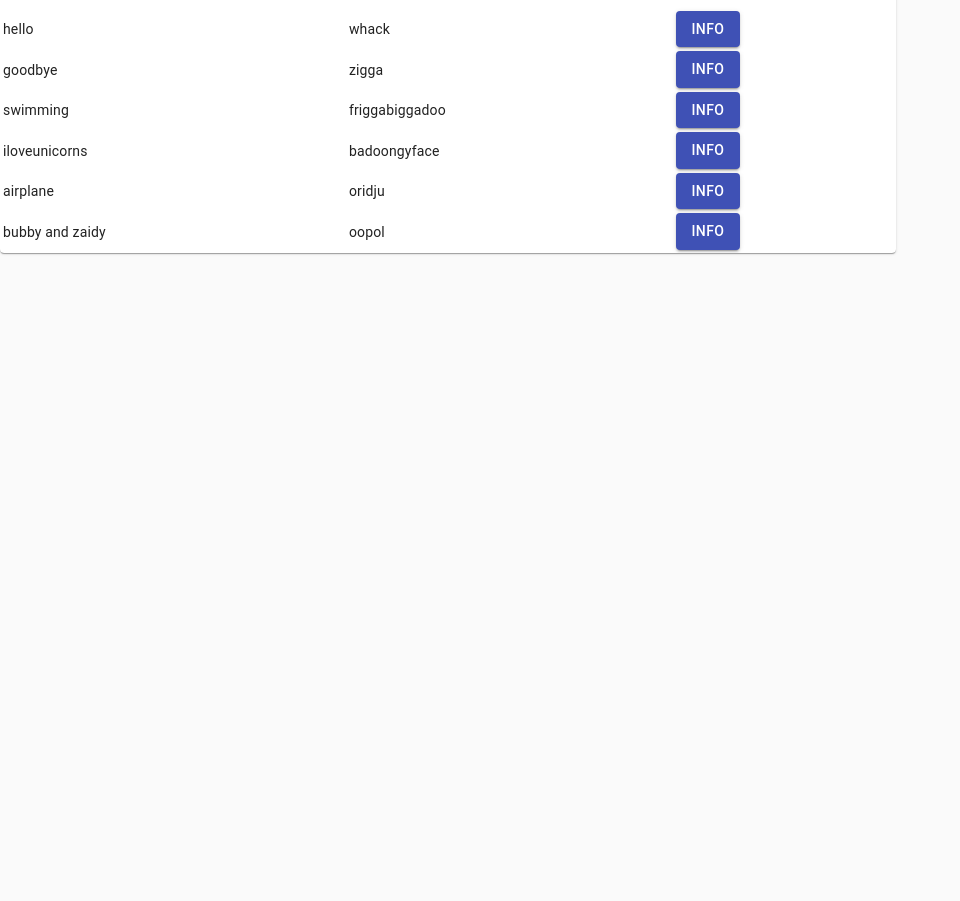
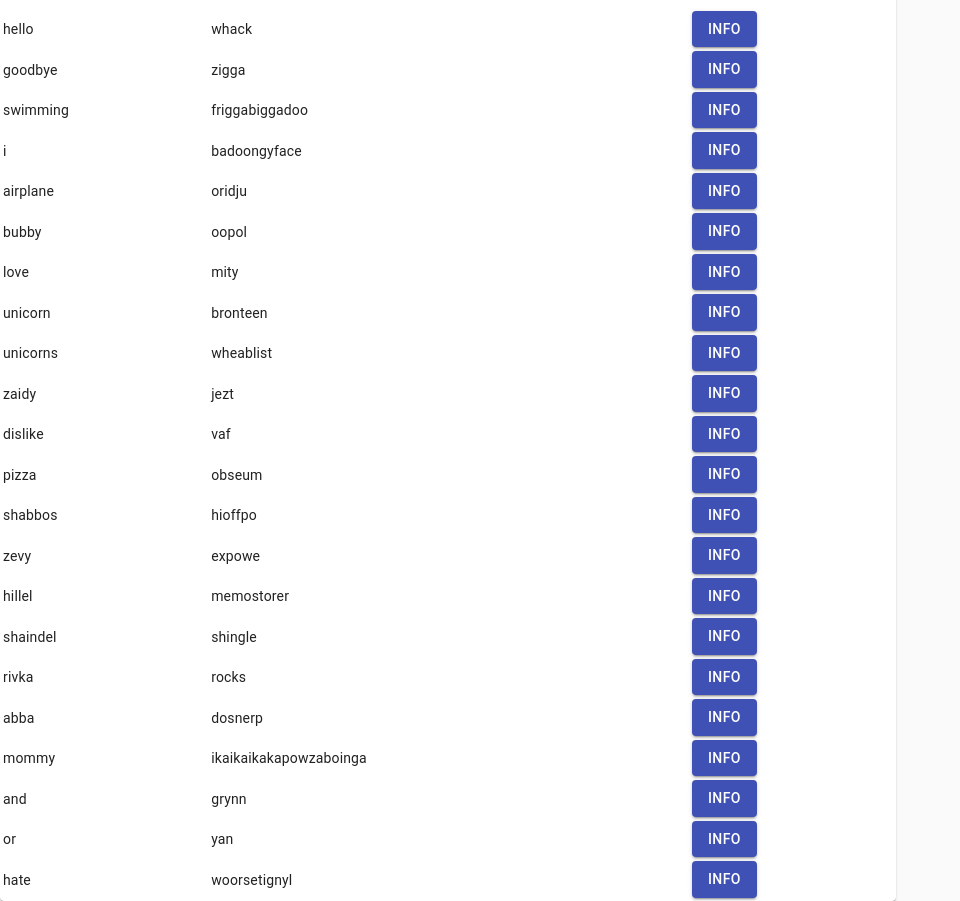
Before and after one commit to dbh/sr-code, a React (Create React App) app: page / in a window 1280 px wide. Shown: the part 402-1303 px from the top of the page, without its empty margins (0-960 px from the left). Before the commit the page ends 800 px from the top, so only its background shows below. Built offline with nearby package versions, Linux system fonts and the light colour scheme.

Commit message:
incremental fun

```diff
--- a/public/dictionary.json
+++ b/public/dictionary.json
@@ -19,9 +19,9 @@
     },
     {
         "key": 4,
-        "word": "iloveunicorns",
+        "word": "i",
         "code": "badoongyface",
-        "meaning": "a way to express liking of unicors"
+        "meaning": "A Common personal pronoun referring to oneself"
     },
     {
         "key": 5,
@@ -31,9 +31,103 @@
     },
     {
         "key": 6,
-        "word": "bubby and zaidy",
+        "word": "bubby",
         "code": "oopol",
-        "meaning": "grandparents"
+        "meaning": "femail grandparent"
+    },
+    {
+        "key": 7,
+        "word": "love",
+        "code": "mity",
+        "meaning": "An emotion of fondness"
+    },
+    {
+        "key": 8,
+        "word": "unicorn",
+        "code": "bronteen",
+        "meaning": "There is one on your head"
+    },    {
+        "key": 9,
+        "word": "unicorns",
+        "code": "wheablist",
+        "meaning": "Unicorns are real"
+    },
+    {
+        "key": 10,
+        "word": "zaidy",
+        "code": "jezt",
+        "meaning": "male grandparent"
+    },
+    {
+        "key": 11,
+        "word": "dislike",
+        "code": "vaf",
+        "meaning": "opposite of like"
+    },
+    {
+        "key": 12,
+        "word": "pizza",
+        "code": "obseum",
+        "meaning": "Round, baked food with sauce and cheese"
+    },
+    {
+        "key": 13,
+        "word": "shabbos",
+        "code": "hioffpo",
+        "meaning": "Day of rest for Jewish people"
+    },
+    {
+        "key": 14,
+        "word": "zevy",
+        "code": "expowe",
+        "meaning": "Oldest boy in Harrison family"
+    },
+    {
+        "key": 15,
+        "word": "hillel",
+        "code": "memostorer",
+        "meaning": "Youngest boy in Harrison family"
+    },
+    {
+        "key": 16,
+        "word": "shaindel",
+        "code": "shingle",
+        "meaning": "Pretty"
+    },
+    {
+        "key": 17,
+        "word": "rivka",
+        "code": "rocks",
+        "meaning": "girl"
+    },
+    {
+        "key": 18,
+        "word": "abba",
+        "code": "dosnerp",
+        "meaning": "father in Harrison family"
+    },
+    {
+        "key": 19,
+        "word": "mommy",
+        "code": "ikaikaikakapowzaboinga",
+        "meaning": "momoweb"
+    },
+    {
+        "key": 20,
+        "word": "and",
+        "code": "grynn",
+        "meaning": "conjunction"
+    },
+    {
+        "key": 21,
+        "word": "or",
+        "code": "yan",
+        "meaning": "conjunction"
+    },
+    {
+        "key": 22,
+        "word": "hate",
+        "code": "woorsetignyl",
+        "meaning": "an expression of hatred"
     }
-
 ]
--- a/src/App.js
+++ b/src/App.js
@@ -5,8 +5,8 @@ import { CssBaseline } from '@material-ui/core';
 import './App.css';
 
 import EntryInfo from './components/EntryInfo';
-import DictionaryFilter from './components/DictionaryFilter';
-import DictionaryTable from "./components/DictionaryTable";
+// import DictionaryFilter from './components/DictionaryFilter';
+// import DictionaryTable from "./components/DictionaryTable";
 import Dictionary from './components/Dictionary';
 import Translate from "./components/Translate"
 
--- a/src/components/DictionaryTable.jsx
+++ b/src/components/DictionaryTable.jsx
@@ -24,7 +24,7 @@ const DictionaryTable = () => {
                     .map(entry => (
                         <DictionaryRow
                             entry={entry}
-                            key={entry.key}
+                            key={entry.word}
                             onClick={(entry) => setSelectedEntry(entry)}
                         />
                     ))}
--- a/src/components/Translate.jsx
+++ b/src/components/Translate.jsx
@@ -27,7 +27,6 @@ const Translate = () => {
 
             if (typeof found_word !== 'undefined') {
                 result.push(found_word.code);
-                continue;
             }
             else if (typeof found_code !== 'undefined') {
                 result.push(found_code.word);
```
